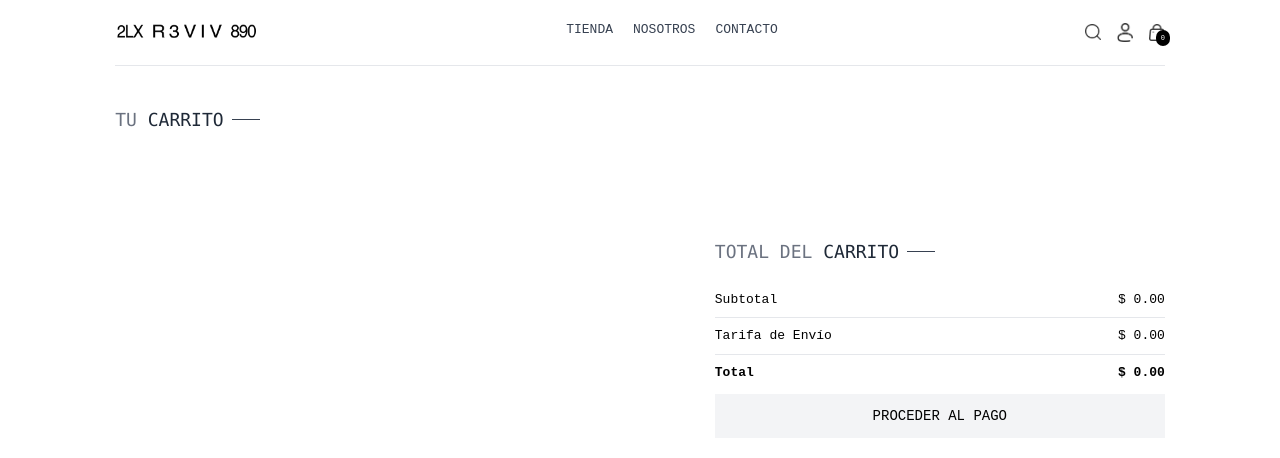
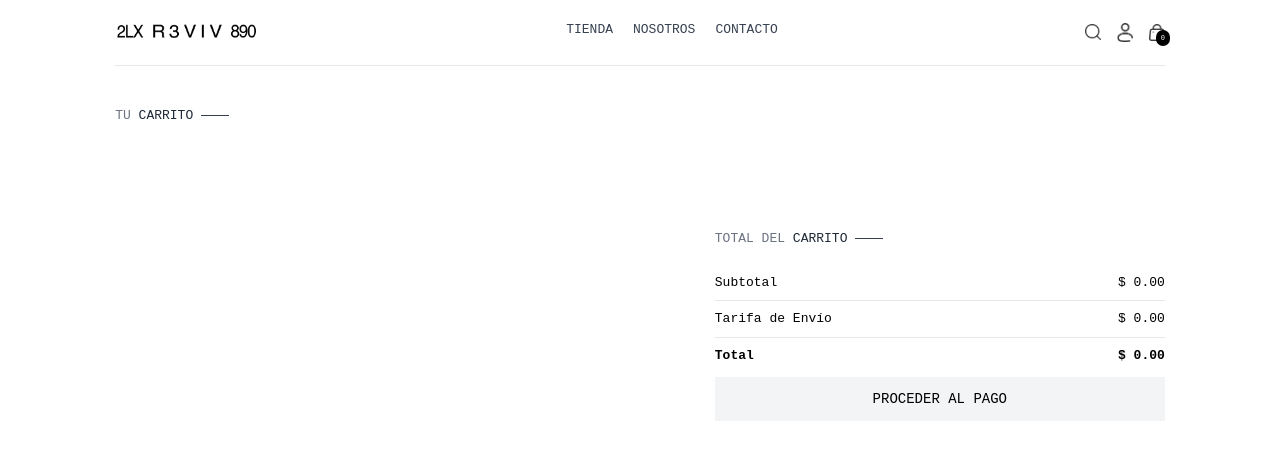
Before and after one commit to DiegoParadiso/ecommerce-app, a React (Vite) app in the folder frontend/: page /cart in a window 1280 px wide. Shown: the top 458 px of the page. Built offline with nearby package versions, Linux system fonts and the light colour scheme.

Commit message:
Configuración en Title

```diff
--- a/frontend/src/components/Title.jsx
+++ b/frontend/src/components/Title.jsx
@@ -3,9 +3,8 @@ import React from 'react'
 const Title = ({text1, text2}) => {
   return (
     <div className='inline-flex gap-2 items-center mb-3'>
-<p className='text-gray-500 text-lg font-mono'>
-  {text1} <span className='text-gray-800 font-medium'>{text2}</span>
-</p>        <p className='w-8 sm:w-7 h-[1px] sm:h-[1px] bg-gray-700'></p>
+        <p className='text-gray-500'>{text1} <span className='text-gray-800 '>{text2}</span></p>
+        <p className='w-8 sm:w-7 h-[1px] sm:h-[1px] bg-gray-700'></p>
     </div>
   )
 }
```
